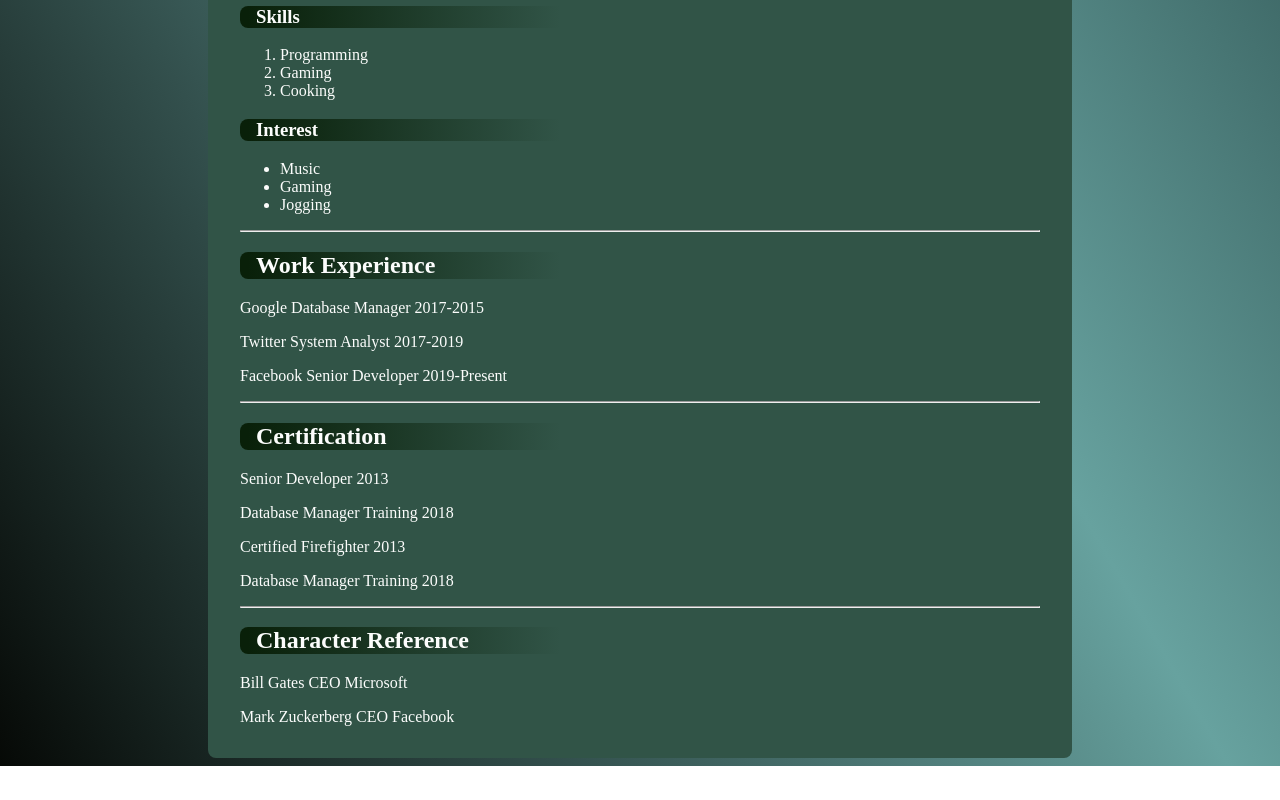
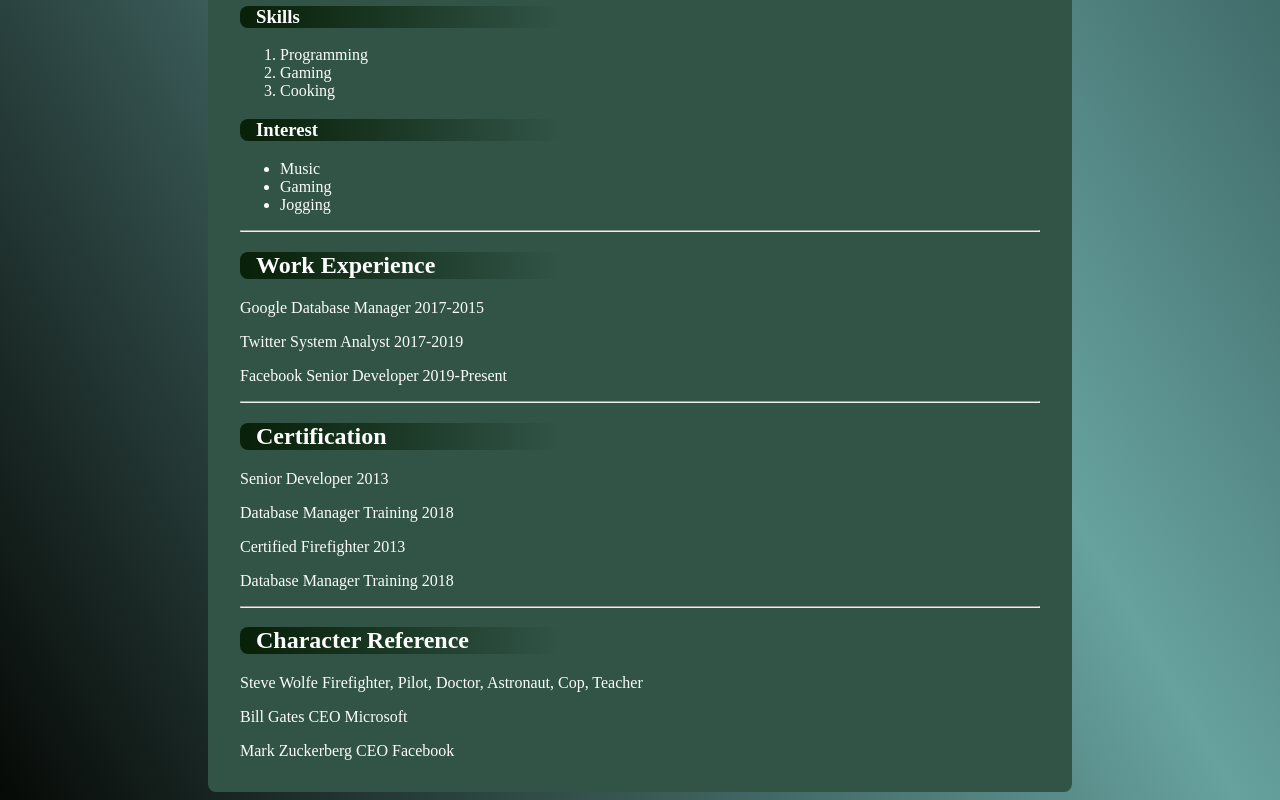
Before and after one commit to kreepp/kreepp.github.io, a plain HTML site: page index.html in a window 1280 px wide. Shown: the part 1274-2074 px from the top of the page. Before the commit the page ends 2040 px from the top, so only its background shows below. Drawn offline with Linux system fonts and the light colour scheme.

Commit message:
Update index.html

```diff
--- a/index.html
+++ b/index.html
@@ -148,6 +148,7 @@
 
         <hr>
         <h2 id="cr">Character Reference</h2>
+        <p>Steve Wolfe Firefighter, Pilot, Doctor, Astronaut, Cop, Teacher</p>
         <p>Bill Gates CEO Microsoft</p>
         <p>Mark Zuckerberg CEO Facebook</p>
 
```
